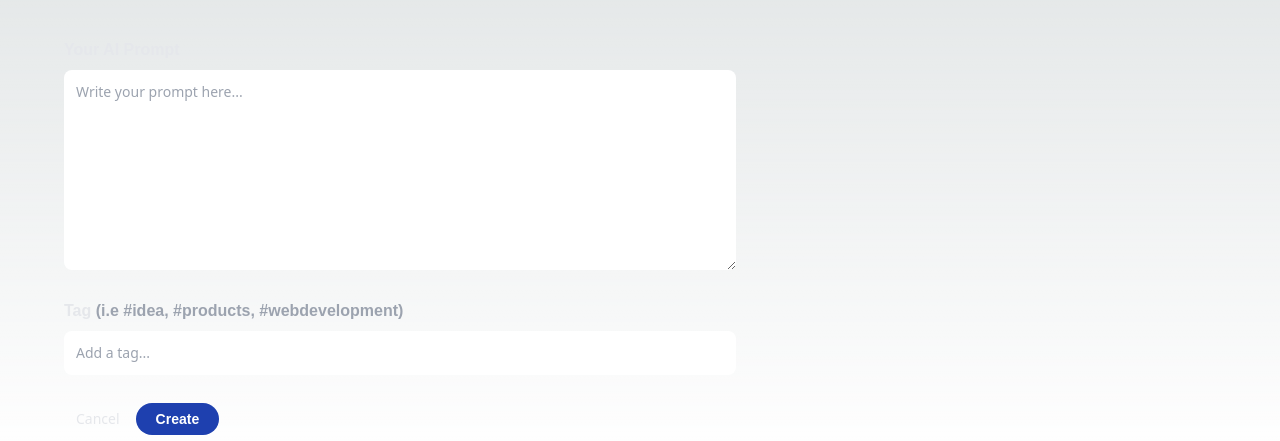
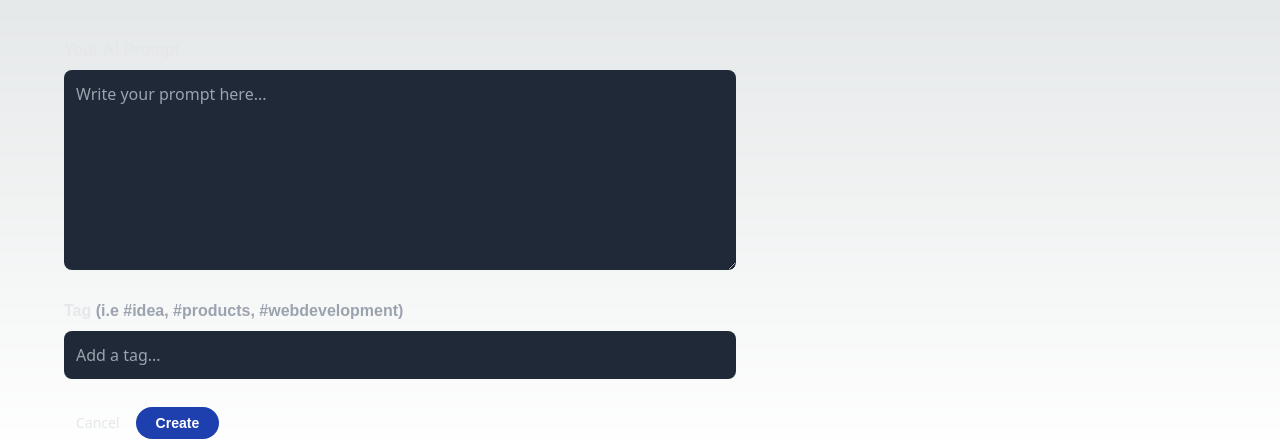
Before and after one commit to KennedyRyan-code/Art-of-AI-Prompts, a Next.js app: page /create-prompt in a window 1280 px wide. Shown: the part 275-716 px from the top of the page. Built offline with nearby package versions, Linux system fonts and the light colour scheme; no server answers.

Commit message:
modified

```diff
--- a/styles/globals.css
+++ b/styles/globals.css
@@ -108,11 +108,11 @@ body {
 
 /* Form Component */
 .form_textarea {
-  @apply w-full flex rounded-lg h-[200px] mt-2 p-3 text-sm text-gray-500 outline-0;
+  @apply w-full flex rounded-lg h-[200px] mt-2 p-3 text-gray-200 bg-gray-800 outline-0;
 }
 
 .form_input {
-  @apply w-full flex rounded-lg mt-2 p-3 text-sm text-gray-500 outline-0;
+  @apply w-full flex rounded-lg mt-2 p-3 text-gray-200 bg-gray-800 outline-0;
 }
 
 /* Nav Component */
```
